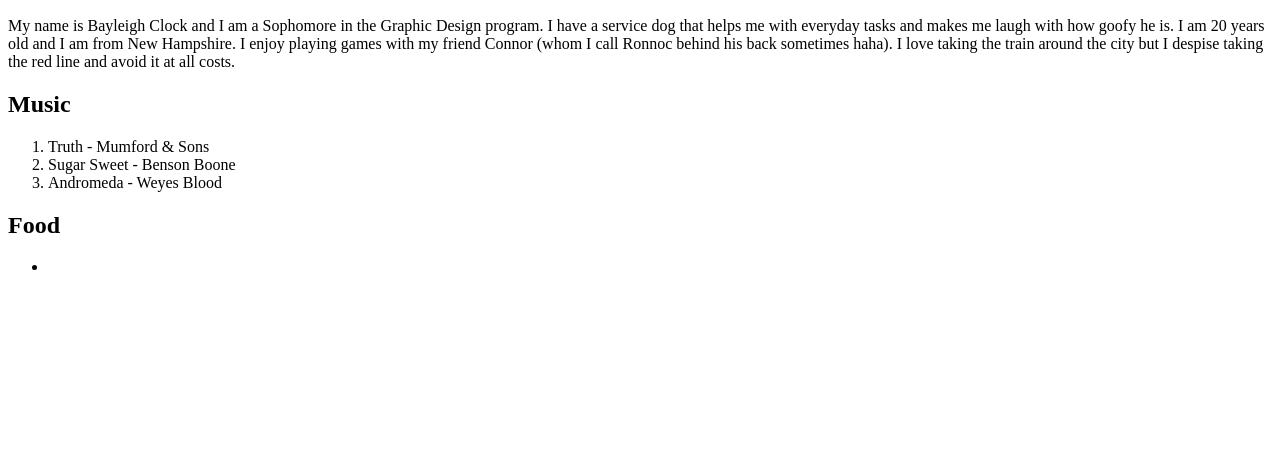
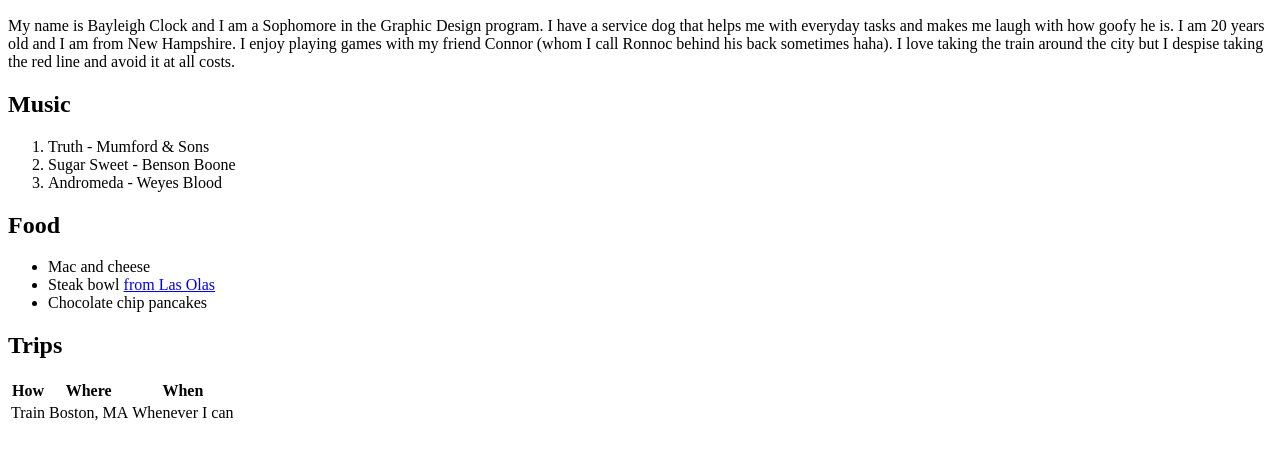
Before and after one commit to Basil-303030/lab1, a plain HTML site: page index.html in a window 1280 px wide. Shown: the part 110-568 px from the top of the page. Drawn offline with Linux system fonts and the light colour scheme.

Commit message:
Update index.html

```diff
--- a/index.html
+++ b/index.html
@@ -15,7 +15,23 @@
         </ol>
         <h2>Food</h2>
         <ul>
-            <li></li>
+            <li>Mac and cheese</li>
+            <li>Steak bowl <a href="https://order.toasttab.com/online/las-olas-taqueria/item-steak-bowl_bdc08dec-dd83-4c73-b2c9-38b4b14185d7">from Las Olas</a></li>
+            <li>Chocolate chip pancakes</li>
         </ul>
+        <h2>Trips</h2>
+        <table>
+            <tr>
+                <th>How</th>
+                <th>Where</th>
+                <th>When</th>
+            </tr>
+            <tr>
+                <td>Train</td>
+                <td>Boston, MA</td>
+                <td>Whenever I can</td>
+            </tr>
+
+        </table>
     </body>
 </html>
```
